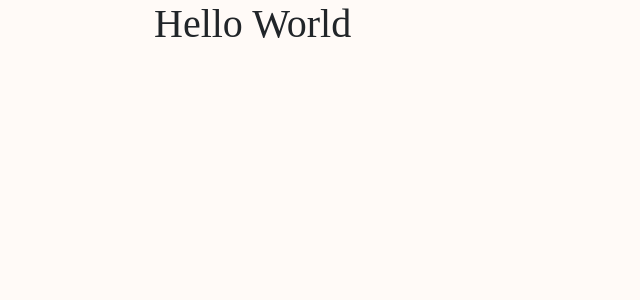
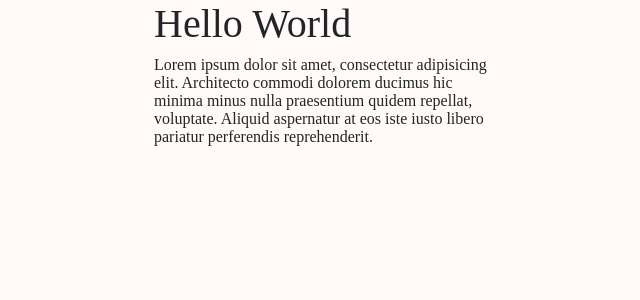
Before and after one commit to HuzaifaAbbasi9/Kar-Khanay, a PHP site: page / in a window 1280 px wide. Shown: the top 300 px of the page, without its empty margins (311-951 px from the left). Run offline with PHP 8.4, Linux system fonts and the light colour scheme; some libraries are stand-ins or nearby versions.

Commit message:
changes 123

```diff
--- a/index.php
+++ b/index.php
@@ -3,6 +3,9 @@
     <div class="row">
         <div class="col-lg-4 mx-auto">
             <h1>Hello World</h1>
+            <p>Lorem ipsum dolor sit amet, consectetur adipisicing elit. Architecto commodi dolorem ducimus hic minima
+                minus nulla praesentium quidem repellat, voluptate. Aliquid aspernatur at eos iste iusto libero pariatur
+                perferendis reprehenderit.</p>
         </div>
     </div>
 </div>
```
